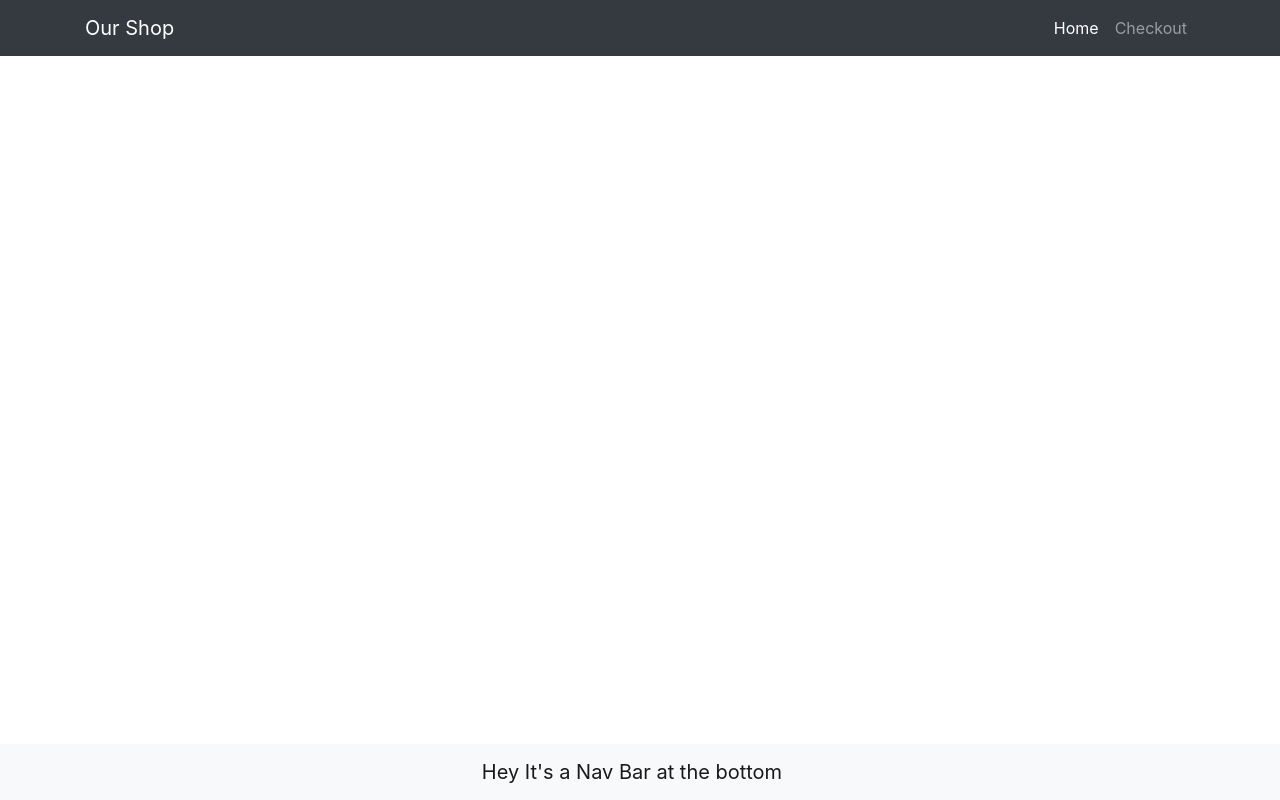
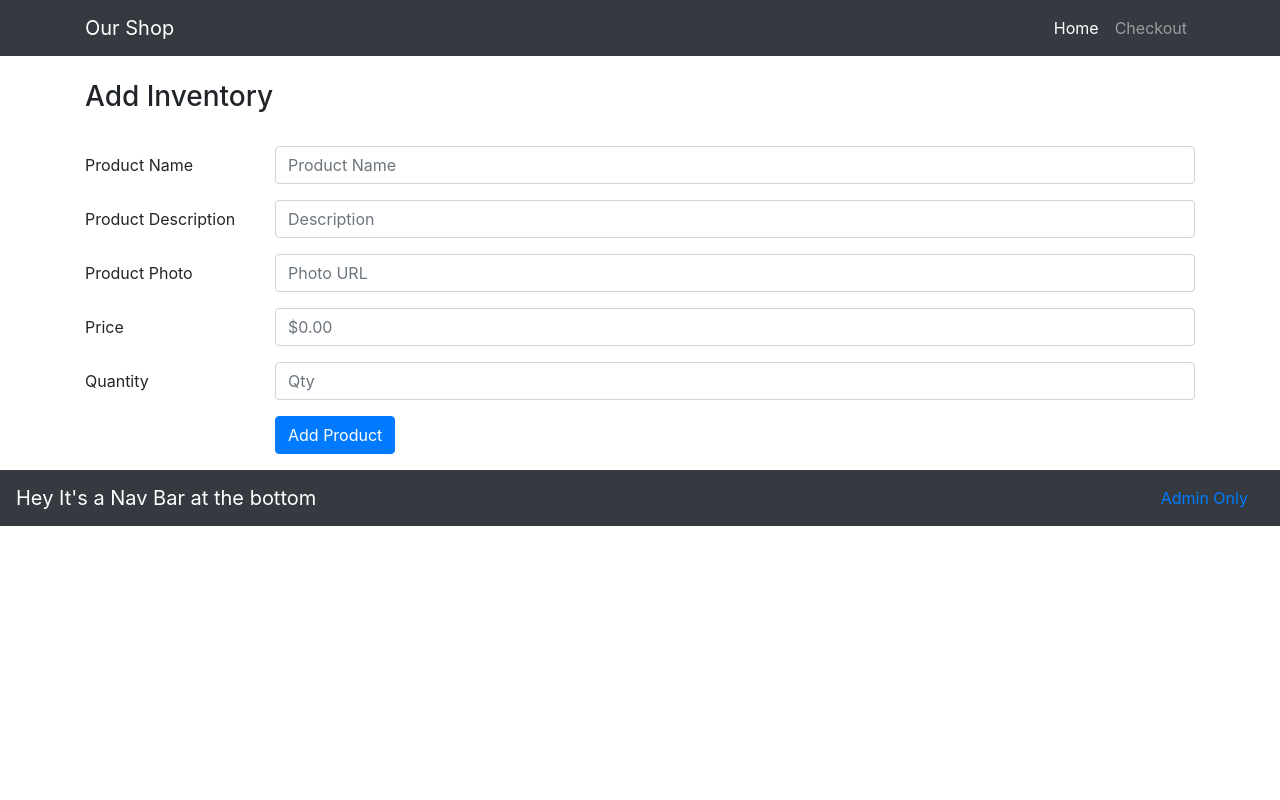
Before and after one commit to scottsemotan/estore, a React (Create React App) app: page /Admin in a window 1280 px wide. Built offline with nearby package versions, Linux system fonts and the light colour scheme.

Commit message:
added Admin page link to footer, and added form to post product to inventory table w/o functionality yet

```diff
--- a/src/App.js
+++ b/src/App.js
@@ -3,6 +3,7 @@ import { BrowserRouter as Router, Switch, Route } from 'react-router-dom';
 import Footer from './components/Footer';
 import Home from './components/Home';
 import Nav from './components/Nav';
+import Admin from './components/Admin';
 import Checkout from './components/Checkout';
 import 'bootstrap/dist/css/bootstrap.min.css';
 
@@ -16,6 +17,7 @@ function App() {
           <Switch>
             <Route path="/home" component={Home} />
             <Route path="/checkout" component={Checkout} />
+            <Route path="/Admin" component={Admin} />
           </Switch>
         </div>
         <Footer />
--- a/src/components/Admin.js
+++ b/src/components/Admin.js
@@ -1,9 +1,70 @@
 import React from 'react'
 import { Route } from 'react-router-dom';
 import 'bootstrap/dist/css/bootstrap.min.css';
+import Form from 'react-bootstrap/Form';
+import Row from 'react-bootstrap/Row';
+import Col from 'react-bootstrap/Col';
+import Button from 'react-bootstrap/Button';
 
+let AdminPage = () =>
+<div className="container">
+    <br />
+    <h3>Add Inventory</h3>
+<br />
+<Form>
+<Form.Group as={Row} controlId="formHorizontalProduct">
+  <Form.Label column sm={2}>
+    Product Name
+  </Form.Label>
+  <Col sm={10}>
+    <Form.Control type="text" placeholder="Product Name" id="product" />
+  </Col>
+</Form.Group>
 
-let AdminPage = () => <div><h2>This is the Admin!</h2></div>
+<Form.Group as={Row} controlId="formHorizontalDescription">
+  <Form.Label column sm={2}>
+    Product Description
+  </Form.Label>
+  <Col sm={10}>
+    <Form.Control type="text" placeholder="Description" id="description"/>
+  </Col>
+</Form.Group>
+
+<Form.Group as={Row} controlId="formHorizontalPhoto">
+  <Form.Label column sm={2}>
+    Product Photo
+  </Form.Label>
+  <Col sm={10}>
+    <Form.Control type="text" placeholder="Photo URL" id="photo"/>
+  </Col>
+</Form.Group>
+
+<Form.Group as={Row} controlId="formHorizontalPrice">
+  <Form.Label column sm={2}>
+    Price
+  </Form.Label>
+  <Col sm={10}>
+    <Form.Control type="text" placeholder="$0.00" id="price"/>
+  </Col>
+</Form.Group>
+
+<Form.Group as={Row} controlId="formHorizontalQuantity">
+  <Form.Label column sm={2}>
+    Quantity
+  </Form.Label>
+  <Col sm={10}>
+    <Form.Control type="text" placeholder="Qty" id="quantity"/>
+  </Col>
+</Form.Group>
+
+<Form.Group as={Row}>
+  <Col sm={{ span: 10, offset: 2 }}>
+    <Button type="submit">Add Product</Button>
+  </Col>
+</Form.Group>
+</Form>
+
+</div>
 
 
 let Admin = () => (
@@ -12,5 +73,4 @@ let Admin = () => (
     </div>
 )
 
-
 export default Admin;
--- a/src/components/Footer.js
+++ b/src/components/Footer.js
@@ -1,10 +1,14 @@
 import React from 'react'
 import 'bootstrap/dist/css/bootstrap.min.css';
+import { Link } from "react-router-dom";
 import '../index.css';
 
 const Footer = () => (
-    <nav class="navbar fixed-bottom navbar-light bg-light">
+    <nav class="foot navbar navbar-dark bg-dark">
         <a class="navbar-brand">Hey It's a Nav Bar at the bottom</a>
+        <Link className="nav-link" to={"/Admin"}>
+                  Admin Only
+        </Link>
     </nav>
 )
 
```
